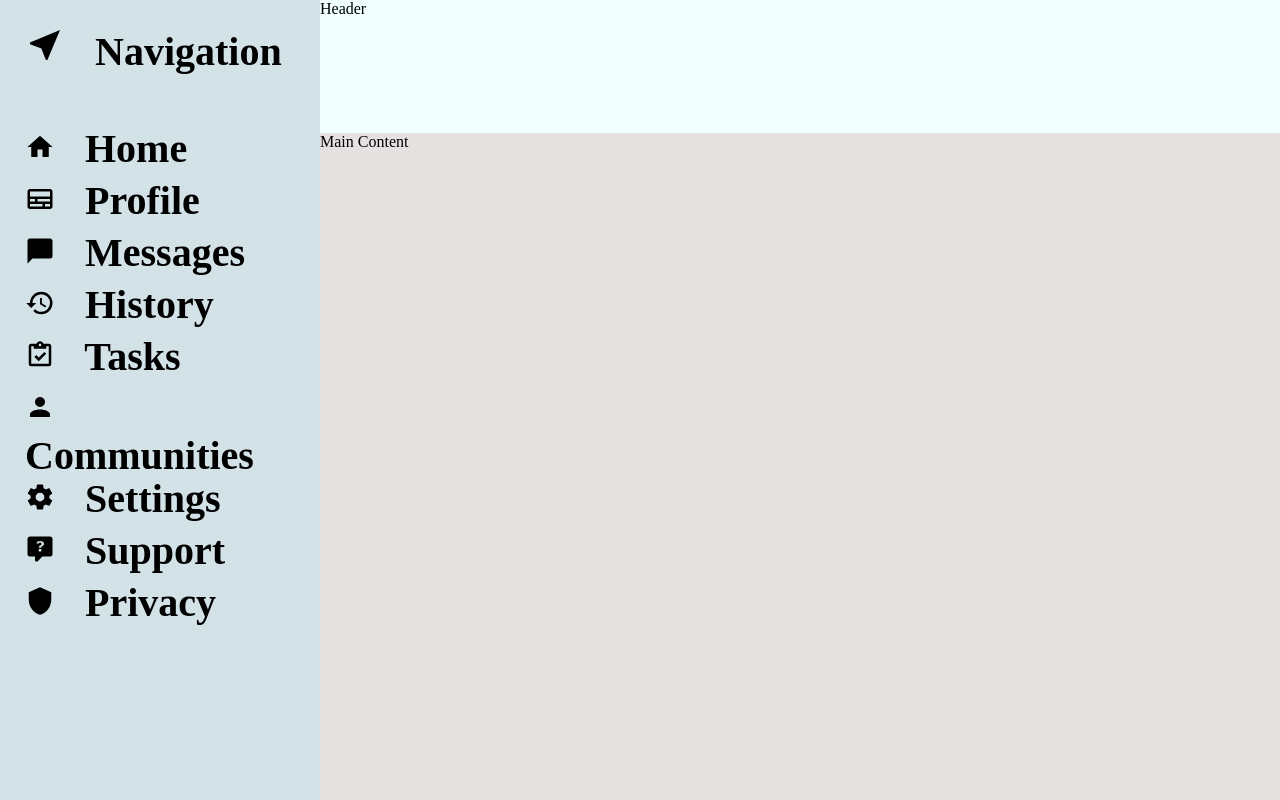
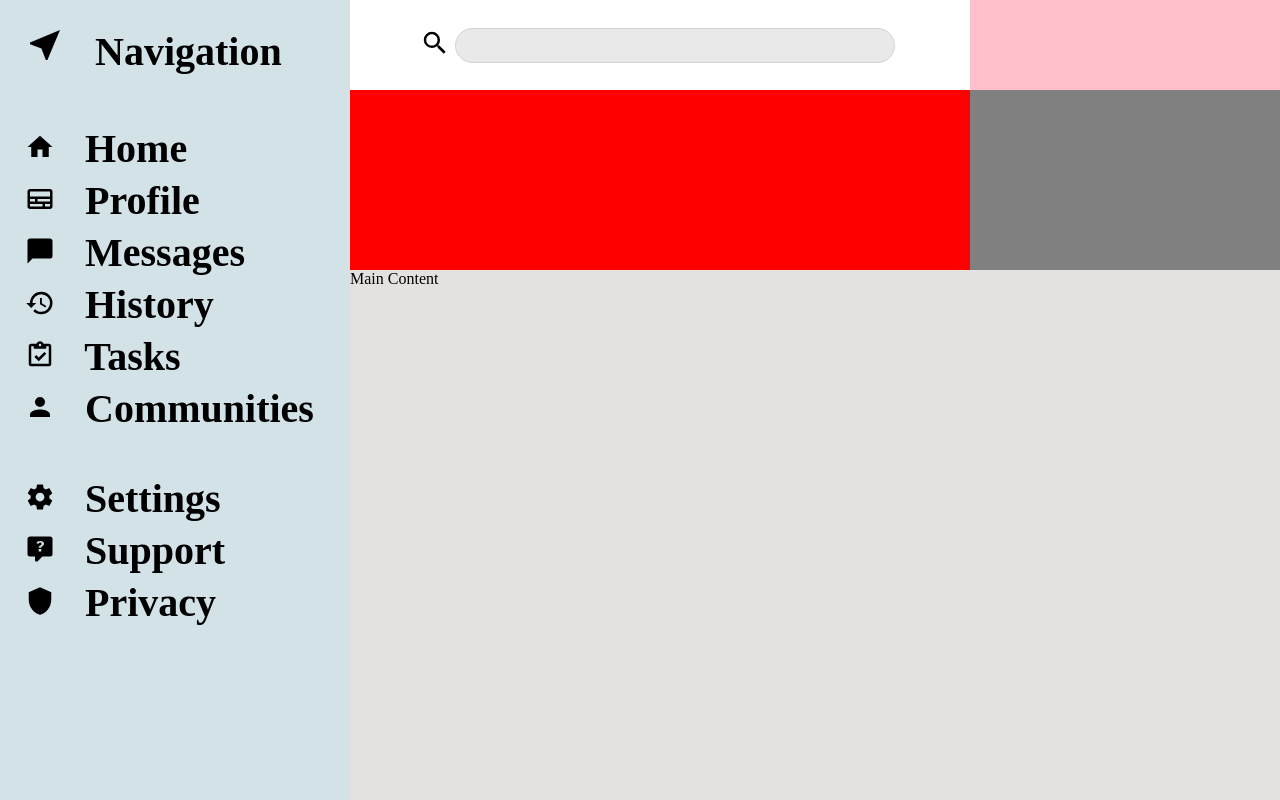
Before and after one commit to HanXD345/admin-dashboard, a plain HTML site: page index.html in a window 1280 px wide. Drawn offline with Linux system fonts and the light colour scheme.

Commit message:
Complete search bar for site with icon

```diff
--- a/index.html
+++ b/index.html
@@ -9,7 +9,19 @@
 	</head>
 	<body>
 			<header>
-				Header
+				<div class="header-search-bar">
+					<span><img src="icons/magnify.svg" alt="Search Icon"></span>
+					<input type="text">
+				</div>
+				<div class="profile">
+
+				</div>
+				<div class="profile-info">
+
+				</div>
+				<div class="admin-buttons">
+
+				</div>
 			</header>
 			<nav>
 				<div class="nav-header">
--- a/styles.css
+++ b/styles.css
@@ -1,3 +1,4 @@
+/* General Styles */
 * {
     padding: 0;
     margin: 0;
@@ -6,14 +7,58 @@
 body {
     display: grid;
     height: 100vh;
-    grid-template: 1fr 5fr / 1fr 3fr;
+    grid-template: 1fr 5fr / minmax(350px, 1fr) 3fr;
 }
 
+img {
+    object-fit: cover;
+    padding-right: 20px;
+}
+
+/* Header Styles */
 header {
     grid-column: 2 / 3;
-    background-color: azure;
+    display: grid;
+    grid-template: 1fr 2fr / 2fr 1fr;
 }
 
+.header-search-bar {
+    display: grid;
+    grid-template: 30px / 30px 1fr;
+    align-items: center;
+    padding-top: 30px;
+    padding-bottom: 30px;
+    margin-right: 70px;
+    margin-left: 70px;
+}
+
+.header-search-bar img {
+    height: 30px;
+}
+
+.header-search-bar input {
+    padding: 5px 15px;
+    margin-right: 5px;
+    margin-left: 5px;
+    border: 1px solid lightgray;
+    border-radius: 20px;
+    background-color: rgb(233, 233, 233);
+    font-size: 20px;
+}
+
+.profile {
+    background-color: pink;
+}
+
+.profile-info {
+    background-color: red;
+}
+
+.admin-buttons {
+    background-color: gray;
+}
+
+/* Navigation Styles */
 nav {
     grid-row: 1 / 3;
     background-color: rgb(210, 226, 231);
@@ -41,11 +86,7 @@ nav h2:not(:last-child) {
     height: 30px;
 }
 
-nav img {
-    object-fit: cover;
-    padding-right: 20px;
-}
-
+/* Main (content) styles */
 main {
     background-color: rgb(230, 225, 225);
 }
```
Also changed, not shown: icons/magnify.svg (added).
